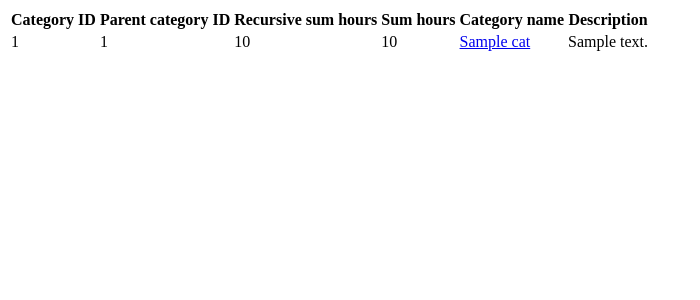
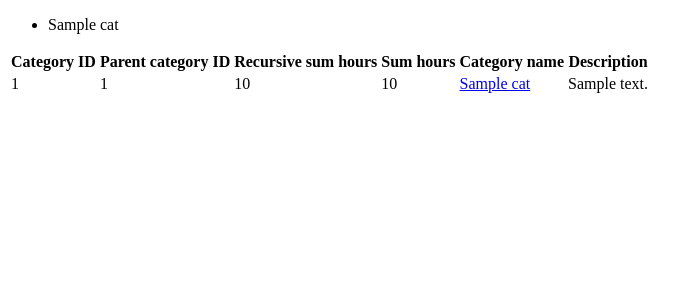
Before and after one commit to ICT-Infer/timelog, a Python web app: template jinja2/hours/sheets/index-year-month.htm in a window 1280 px wide. Shown: the top 300 px of the page, without its empty margins (0-700 px from the left). Run offline with Jinja, Linux system fonts and the light colour scheme; the template is opened without the code that fills it: most values are stand-ins (such as "Sample title", 1, 10 or a date in 2020).

Commit message:
Unordered list to verify that recursive looping with Jinja2 works as intended.

```diff
--- a/jinja2/hours/sheets/index-year-month.htm
+++ b/jinja2/hours/sheets/index-year-month.htm
@@ -5,6 +5,14 @@
 <title>{{ title }} - Time sheets - Timelog</title>
 </head>
 <body>
+<ul>
+{%- for cat in view_data.category_tree recursive %}
+  <li>{{ cat.name }}</li>
+  {%- if cat.children -%}
+    <ul>{{ loop(cat.children) }}</ul>
+  {%- endif -%}
+{%- endfor -%}
+</ul>
 <table>
 <thead>
 <tr>
--- a/views.py
+++ b/views.py
@@ -54,6 +54,7 @@ def index(req):
 def sheets(req, arg_year, arg_month, arg_fmt_ext):
 
   view_data = {}
+  view_data['category_tree'] = category_tree()
   view_data['category_tree_flat'] = flatten_category_tree(category_tree())
 
   ctx = {
```
